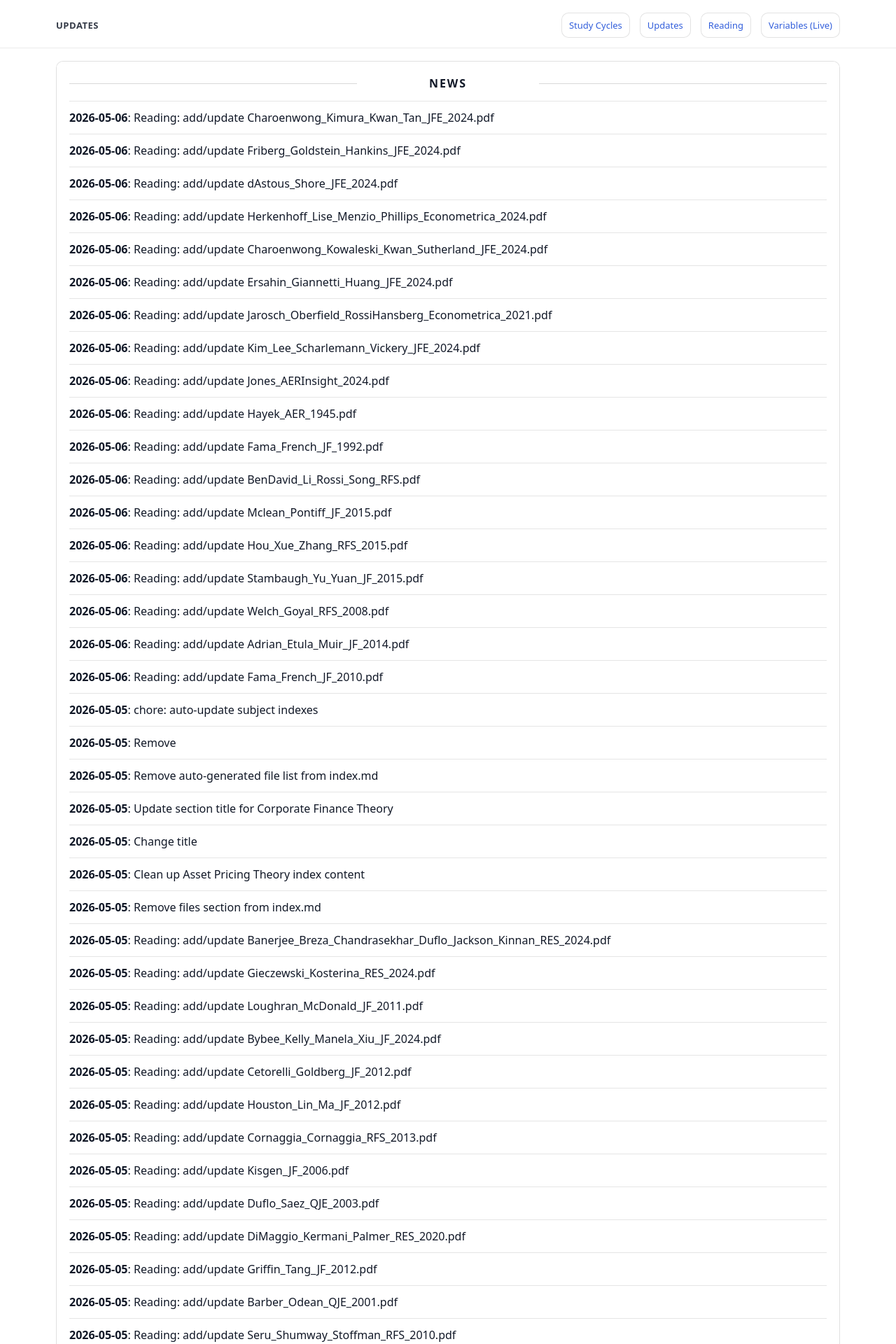
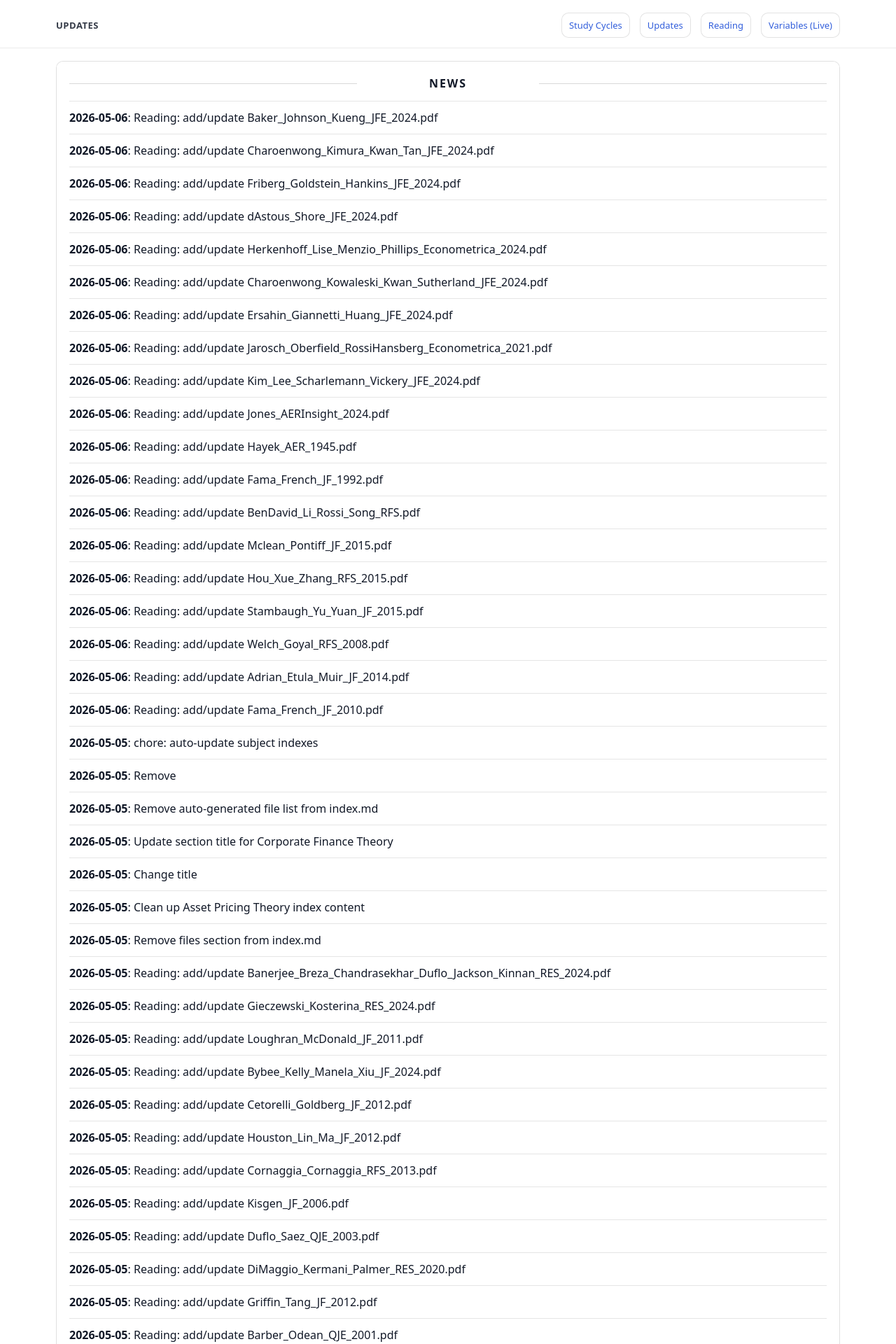
Before and after one commit to yaxinzn/study-archive, a Jekyll site: the page built from updates/index.md, in a window 1280 px wide. Shown: the top 1920 px of the page at 70% size. Built offline with Jekyll 4.4.1, drawn with Linux system fonts in a browser that asks for light colours; some of the changed text lies outside the part shown.

Commit message:
chore: update NEWS feed

```diff
--- a/_data/news.yml
+++ b/_data/news.yml
@@ -1,4 +1,7 @@
 # Auto-generated update history (sorted newest -> oldest). Do not edit manually.
+- ts: "1778062594"
+  date: "2026-05-06"
+  title: "Reading: add/update Baker_Johnson_Kueng_JFE_2024.pdf"
 - ts: "1778062379"
   date: "2026-05-06"
   title: "Reading: add/update Charoenwong_Kimura_Kwan_Tan_JFE_2024.pdf"
```
